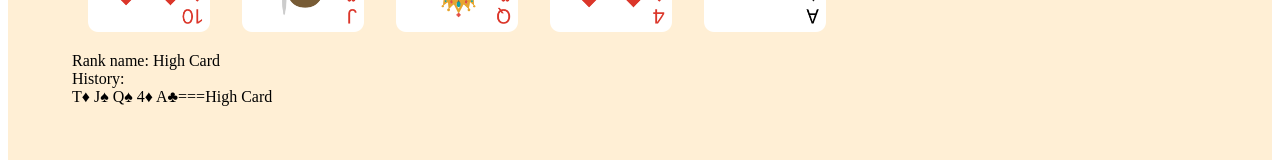
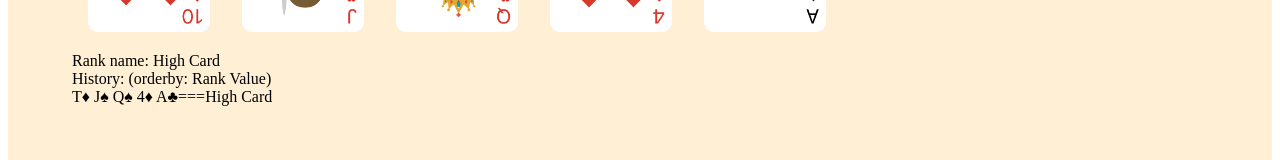
Before and after one commit to hunght/poker-hand-nextjs, a Next.js app: page / in a window 1280 px wide. Both pictures are taken after a click on the button "Shuffle cards". Shown: the part 351-511 px from the top of the page. Built offline with nearby package versions, Linux system fonts and the light colour scheme.

Commit message:
added text desc

```diff
--- a/pages/index.tsx
+++ b/pages/index.tsx
@@ -38,7 +38,7 @@ const Home: React.FC = () => {
       {currentRankHand && <RowContainer>Rank name: {currentRankHand.rankDescription}</RowContainer>}
       {!isEmpty(history) && (
         <ColumnContainer>
-          History:
+          History: (orderby: Rank Value)
           {history.map((item) => (
             <RowContainer key={item.handDisplayString}>
               {item.handDisplayString}
--- a/src/data.ts
+++ /dev/null
@@ -1,2 +0,0 @@
-export const suits = ['spades', 'diamonds', 'clubs', 'hearts']
-export const values = ['A', '2', '3', '4', '5', '6', '7', '8', '9', '10', 'J', 'Q', 'K']
```
